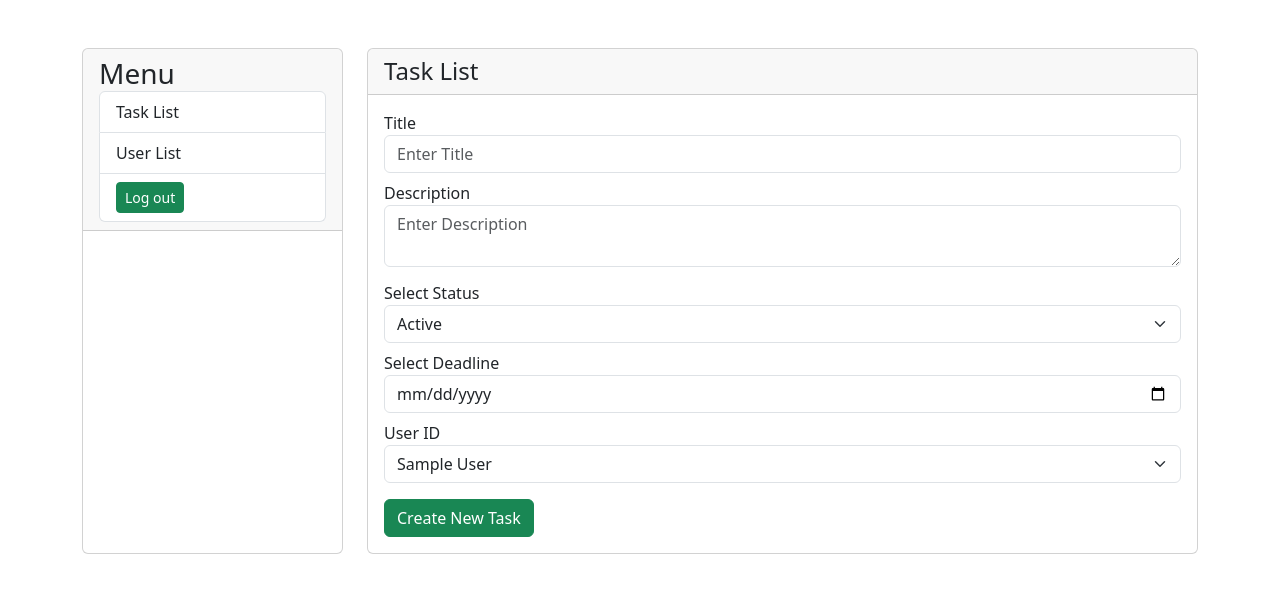
After one commit to Rana12356/task_management, a PHP site: page /task_create.php in a window 1280 px wide. The commit adds this page. Shown: the top 593 px of the page. Run offline with PHP 8.4, Linux system fonts and the light colour scheme; the visitor is signed in with stand-in values (Sample User, id 1); tables that the repository leaves empty or names only in its code hold one stand-in row (values such as "Sample post").

Commit message:
'Task_management_created_and_displaying'

```diff
--- a/Controller/CRUDController.php
+++ b/Controller/CRUDController.php
@@ -2,7 +2,8 @@
 
 namespace Controller;
 
-include "../Helpers/DBConnection.php";
+//include "../Helpers/DBConnection.php";
+include __DIR__."/../Helpers/DBConnection.php";
 
 use DBConnection;
 use PDO;
@@ -17,6 +18,17 @@ class CRUDController {
         $this->conn = $conn->connect();
     }
 
+    public function index ($query)
+    {
+        try{
+            $statement = $this->conn->prepare($query);
+            $statement->execute();
+            $statement->setFetchMode(PDO::FETCH_OBJ);
+            return $statement->fetchAll();
+        }catch (PDOException $e){
+            return "Data not found".$e->getMessage();
+        }
+    }
     /**
      * @param $query
      * @return string
--- /dev/null
+++ b/FrontendHandler/auth.php
@@ -0,0 +1,12 @@
+<?php
+
+session_start();
+
+function auth ()
+{
+    if (isset($_SESSION['email'])){
+        return true;
+    }else {
+        return false;
+    }
+}
--- a/FrontendHandler/login.php
+++ b/FrontendHandler/login.php
@@ -1,4 +1,6 @@
 <?php
+
+session_start();
 
 include "../Controller/CRUDController.php";
 
@@ -13,7 +15,8 @@ $crud = new CRUDController();
 $data = $crud->show($query);
 if ($data){
     if ($data->password == $password){
-        echo "Login Success";
+       $_SESSION['email'] = $email;
+       header('location: ../index.php');
     }else {
         echo 'Email/password doesn\'t Match';
     }
--- /dev/null
+++ b/FrontendHandler/logout.php
@@ -0,0 +1,6 @@
+<?php
+session_start();
+if (isset($_POST['logout'])) {
+    unset($_SESSION['email']);
+    header('location: ../login.php');
+}
--- a/includes/header.php
+++ b/includes/header.php
@@ -4,4 +4,6 @@
     <title>Bootstrap demo</title>
     <link rel="stylesheet" href="https://cdnjs.cloudflare.com/ajax/libs/font-awesome/6.4.0/css/all.min.css" integrity="sha512-iecdLmaskl7CVkqkXNQ/ZH/XLlvWZOJyj7Yy7tcenmpD1ypASozpmT/E0iPtmFIB46ZmdtAc9eNBvH0H/ZpiBw==" crossorigin="anonymous" referrerpolicy="no-referrer" />
     <link href="https://cdn.jsdelivr.net/npm/bootstrap@5.3.0-alpha3/dist/css/bootstrap.min.css" rel="stylesheet" integrity="sha384-KK94CHFLLe+nY2dmCWGMq91rCGa5gtU4mk92HdvYe+M/SXH301p5ILy+dN9+nJOZ" crossorigin="anonymous">
+    <link rel="stylesheet" href="https://cdnjs.cloudflare.com/ajax/libs/font-awesome/6.4.0/css/all.min.css" integrity="sha512-iecdLmaskl7CVkqkXNQ/ZH/XLlvWZOJyj7Yy7tcenmpD1ypASozpmT/E0iPtmFIB46ZmdtAc9eNBvH0H/ZpiBw==" crossorigin="anonymous" referrerpolicy="no-referrer" />
+    <link rel="stylesheet" href="public/css/style.css">
 </head>
--- a/includes/sidebar.php
+++ b/includes/sidebar.php
@@ -5,6 +5,11 @@
             <ul class="list-group">
                 <li class="list-group-item"><a href="" class="nav-link">Task List</a></li>
                 <li class="list-group-item"><a href="" class="nav-link">User List</a></li>
+                <li class="list-group-item">
+                    <form action="FrontendHandler/logout.php" method="post">
+                        <button onclick="return confirm('Are you sure want to logout?')" type="submit" name="logout" class="btn btn-sm btn-success">Log out</button>
+                    </form>
+                </li>
             </ul>
         </div>
     </div>
--- /dev/null
+++ b/public/css/style.css
@@ -0,0 +1,3 @@
+table {
+    font-size: 13px;
+}
--- /dev/null
+++ b/task_create.php
@@ -0,0 +1,80 @@
+<?php
+
+use Controller\CRUDController;
+
+include "Controller/CRUDController.php";
+include "FrontendHandler/auth.php";
+if (!auth()){
+    header('location: login.php');
+}
+
+$user_query = "SELECT id, first_name, last_name FROM users";
+
+$crud = new CRUDController();
+$users = $crud->index($user_query);
+
+if (isset($_POST['task_create'])){
+    $title = $_POST['title'];
+    $description = $_POST['description'];
+    $status = $_POST['status'];
+    $deadline = $_POST['deadline'];
+    $user_id = $_POST['user_id'];
+
+    $query = "INSERT INTO tasks (title, description, status, deadline, user_id) VALUES ('$title', '$description', '$status', '$deadline', '$user_id')";
+
+    $crud->store($query);
+}
+?>
+<!doctype html>
+<html lang="en">
+<?php include "includes/header.php";?>
+<body>
+<div class="container my-5">
+    <div class="row justify-content-center">
+        <!--  sidebar start-->
+        <?php include "includes/sidebar.php"; ?>
+        <!-- sidebar end-->
+        <div class="col-md-9">
+            <div class="card h-100">
+                <div class="card-header">
+                    <h4 class="mb-0">Task List</h4>
+                </div>
+                <div class="card-body">
+                    <form action="" method="post">
+                        <label class="w-100">
+                            Title
+                            <input type="text" name="title" class="form-control" placeholder="Enter Title">
+                        </label>
+                        <label class="w-100 mt-2">
+                            Description
+                            <textarea name="description" class="form-control" placeholder="Enter Description"></textarea>
+                        </label>
+                        <label class="w-100 mt-2">
+                            Select Status
+                            <select name="status" class="form-select" id="">
+                                <option value="1">Active</option>
+                                <option value="0">Inactive</option>
+                            </select>
+                        </label>
+                        <label class="w-100 mt-2">
+                            Select Deadline
+                            <input type="date" name="deadline" class="form-control" placeholder="Enter Deadline">
+                        </label>
+                        <label class="w-100 mt-2">
+                            User ID
+                            <select name="user_id" class="form-select" id="">
+                                <?php foreach ($users as $user) { ?>
+                                <option value="<?php echo $user->id ?>"><?php echo $user->first_name.' '.$user->last_name ?></option>
+                                <?php } ?>
+                            </select>
+                        </label>
+                        <button type="submit" class="btn btn-success mt-3" name="task_create">Create New Task</button>
+                    </form>
+                </div>
+            </div>
+        </div>
+    </div>
+</div>
+<?php include "includes/footer.php"; ?>
+</body>
+</html>
```
Also changed, not shown: index.php (+57 -17 lines), login.php (+7 -0 lines), registration.php (+7 -0 lines).
